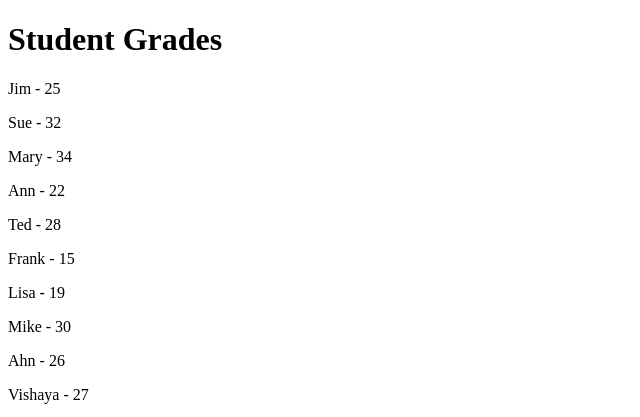
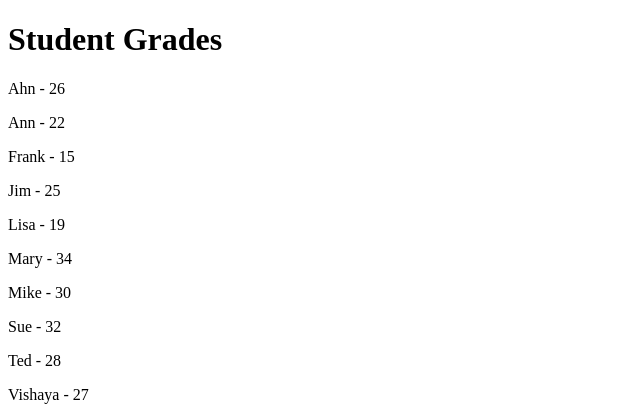
Before and after one commit to abelaethio/Making-the-grade, a plain HTML site: page index.html in a window 1280 px wide. Shown: the top 417 px of the page, 0-640 px from the left. Drawn offline with Linux system fonts and the light colour scheme.

Commit message:
Update index.html

```diff
--- a/index.html
+++ b/index.html
@@ -14,6 +14,9 @@
     var lowestScore = Infinity;
     var highestScore = -Infinity;
     var totalScore = 0;
+
+    // Array to store student objects
+    var students = [];
 
     // Iterate through each student's data
     for (var i = 0; i < studentData.length; i++) {
@@ -32,9 +35,32 @@
       // Update total score
       totalScore += score;
 
-      // Display student name and score
-      var studentName = name.charAt(0).toUpperCase() + name.slice(1);
-      document.write("<p>" + studentName + " - " + score + "</p>");
+      // Create student object and push it to the students array
+      var studentObj = {
+        name: name,
+        score: score
+      };
+      students.push(studentObj);
+    }
+
+    // Sort students array by name in alphabetical order
+    students.sort(function(a, b) {
+      var nameA = a.name.toUpperCase();
+      var nameB = b.name.toUpperCase();
+      if (nameA < nameB) {
+        return -1;
+      }
+      if (nameA > nameB) {
+        return 1;
+      }
+      return 0;
+    });
+
+    // Display student name and score in alphabetical order
+    for (var j = 0; j < students.length; j++) {
+      var studentName = students[j].name.charAt(0).toUpperCase() + students[j].name.slice(1);
+      var studentScore = students[j].score;
+      document.write("<p>" + studentName + " - " + studentScore + "</p>");
     }
 
     // Calculate average score
```
